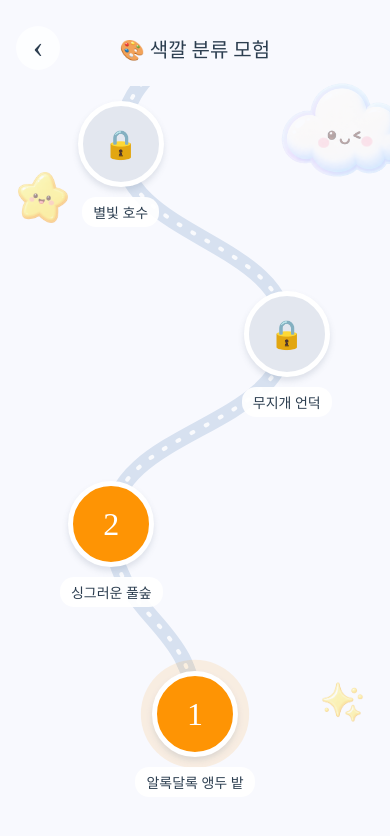
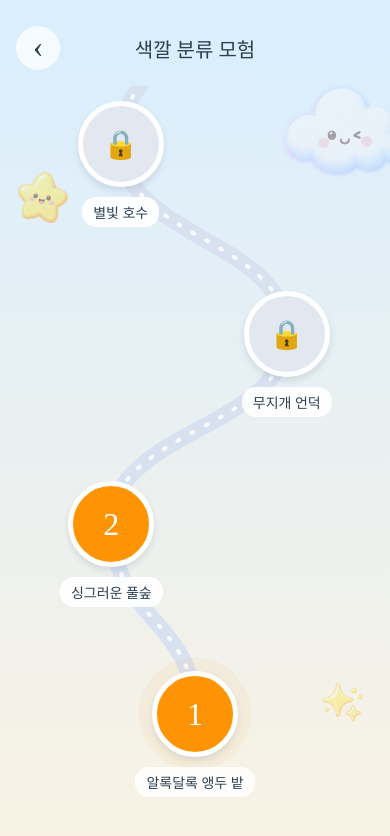
Before and after one commit to julia2524/playgrondApp, a React Native app: screen /StageMapScreen in a window 390 px wide. Shown: the top 836 px of the page. Built offline with nearby package versions, Linux system fonts and the light colour scheme.

Commit message:
로드맵완성

```diff
--- /dev/null
+++ b/components/common/GradientBackground.tsx
@@ -0,0 +1,21 @@
+import React from "react";
+import { Image, StyleSheet, Dimensions } from "react-native";
+import styled from "styled-components/native";
+import { ASSETS } from "../../constants/assets";
+import Svg, { Defs, LinearGradient, Stop, Rect } from "react-native-svg";
+
+const { width: SCREEN_WIDTH, height: SCREEN_HEIGHT } = Dimensions.get("window");
+
+export default function DecorativeBackground() {
+  return (
+    <Svg height="120%" width="100%" style={StyleSheet.absoluteFill}>
+      <Defs>
+        <LinearGradient id="skyGradient" x1="0" y1="1" x2="0" y2="0">
+          <Stop offset="0" stopColor="#FFF3DE" />
+          <Stop offset="1" stopColor="#D9EEFF" />
+        </LinearGradient>
+      </Defs>
+      <Rect width="100%" height="100%" fill="url(#skyGradient)" />
+    </Svg>
+  );
+}
--- a/screens/StageMap/StageMapScreen.tsx
+++ b/screens/StageMap/StageMapScreen.tsx
@@ -15,6 +15,7 @@ import { useSafeAreaInsets } from "react-native-safe-area-context";
 
 import DecorativeBackground from "../../components/common/DecorativeBackground";
 import AppHeader from "../../components/common/AppHeader";
+import GradientBackground from "../../components/common/GradientBackground";
 
 type NavigationProp = NativeStackNavigationProp<
   RootStackParamList,
@@ -115,6 +116,7 @@ export default function StageMapScreen() {
 
   return (
     <Container>
+      <GradientBackground />
       <DecorativeBackground />
       {/* 🌟 헤더에 안전영역(상태바 높이)만큼 패딩을 주어 카메라 홀 침범 방지 */}
 
@@ -122,7 +124,7 @@ export default function StageMapScreen() {
         onBack={() => navigation.goBack()}
         center={
           <StageMapHeaderCenter>
-            <StageMapTitle>🎨 색깔 분류 모험</StageMapTitle>
+            <StageMapTitle>색깔 분류 모험</StageMapTitle>
           </StageMapHeaderCenter>
         }
       />
```
